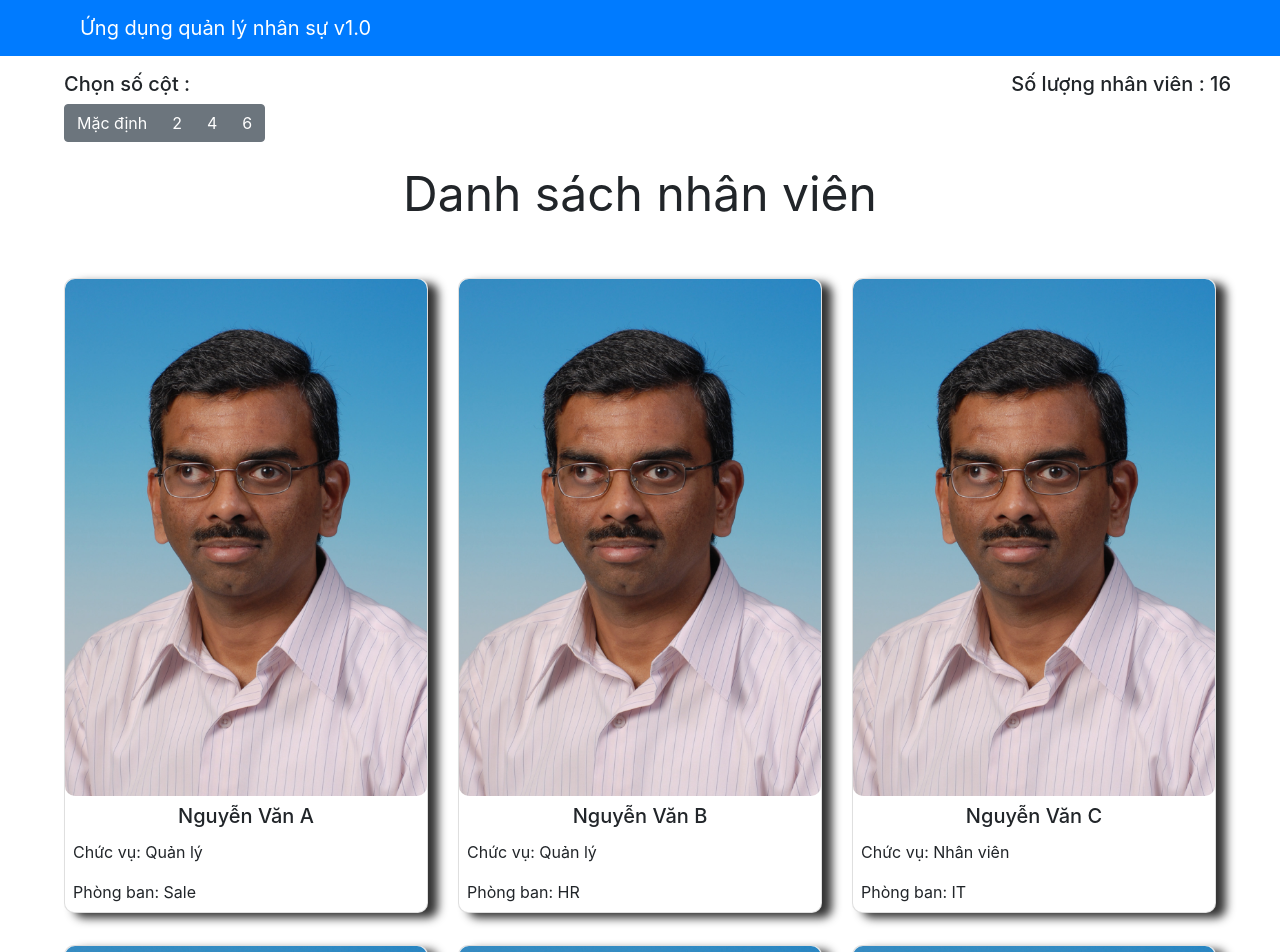
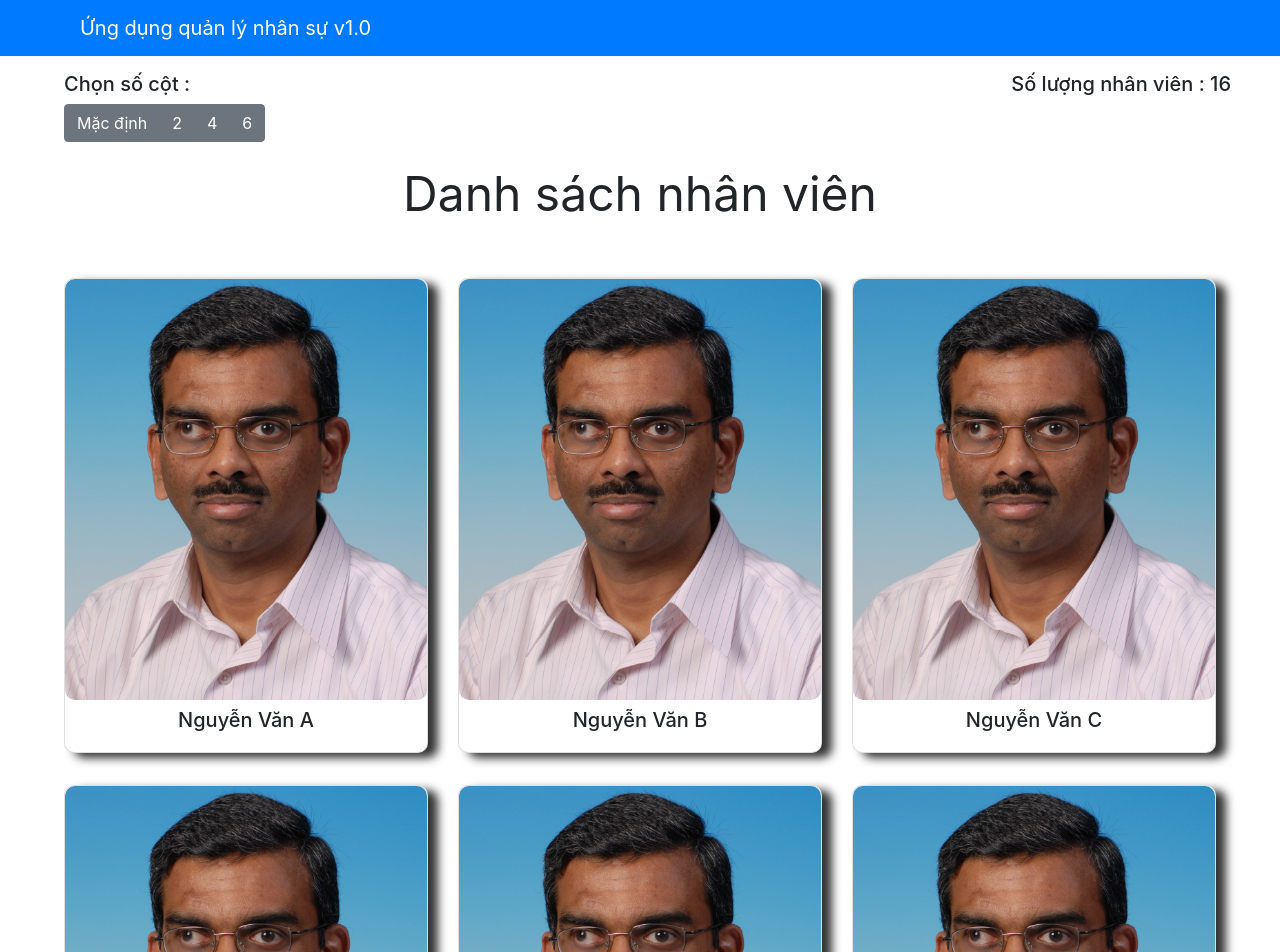
Before and after one commit to quachanhhao1698/Funix_RJS101x_01-A_VN_DN, a React (Create React App) app: page / in a window 1280 px wide. Shown: the top 952 px of the page. Built offline with nearby package versions, Linux system fonts and the light colour scheme.

Commit message:
Fix StaffListComponent.js file

```diff
--- a/src/App.css
+++ b/src/App.css
@@ -9,6 +9,7 @@ body{
     margin-top: 1rem;
 
 }
+
 
     .card{
         border-radius: 10px;
@@ -23,7 +24,12 @@ body{
         padding: .5rem;
     }
     .cardTitle{
+        /* font-size: 100%; */
         text-align: center;
+    }
+    .cardText{
+        font-size: 100%;
+
     }
 
 
--- a/src/components/StaffListComponent.js
+++ b/src/components/StaffListComponent.js
@@ -124,8 +124,8 @@ class StaffList extends Component{
                         <CardImg className={"cardImage"} width="100%" src={staffs.image} alt={staffs.name} />
                         <CardBody width="100%" className={"cardBody"}>
                             <CardTitle className={"cardTitle"}>{staffs.name}</CardTitle>
-                            {this.renderLevel(staffs)}
-                            <CardText>Phòng ban: {staffs.department.name} </CardText>
+                            {/* {this.renderLevel(staffs)}
+                            <CardText className={"cardText"}>Phòng ban: {staffs.department.name} </CardText> */}
                         </CardBody>
                     </Card>
 
```
Also changed, not shown: public/assets/images/alberto.png.
